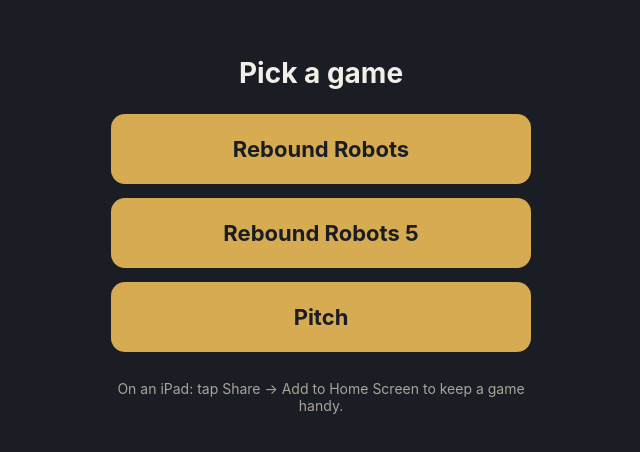
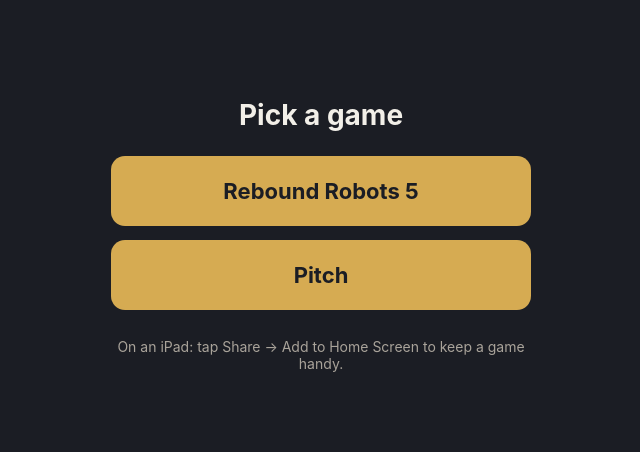
Before and after one commit to jlgagnon-glitch/Games, a plain HTML site: page index.html in a window 1280 px wide. Shown: the part 158-610 px from the top of the page, without its empty margins (319-959 px from the left). Drawn offline with Linux system fonts and the light colour scheme.

Commit message:
Remove four-robot Rebound Robots from the menu
Co-Authored-By: Claude Opus 5.5 <noreply@anthropic.com>

```diff
--- a/index.html
+++ b/index.html
@@ -18,7 +18,6 @@
 <body>
 <main>
   <h1>Pick a game</h1>
-  <a href="rebound-robots.html">Rebound Robots</a>
   <a href="rebound-robots-5.html">Rebound Robots 5</a>
   <a href="pitch.html">Pitch</a>
   <p>On an iPad: tap Share → Add to Home Screen to keep a game handy.</p>
```
